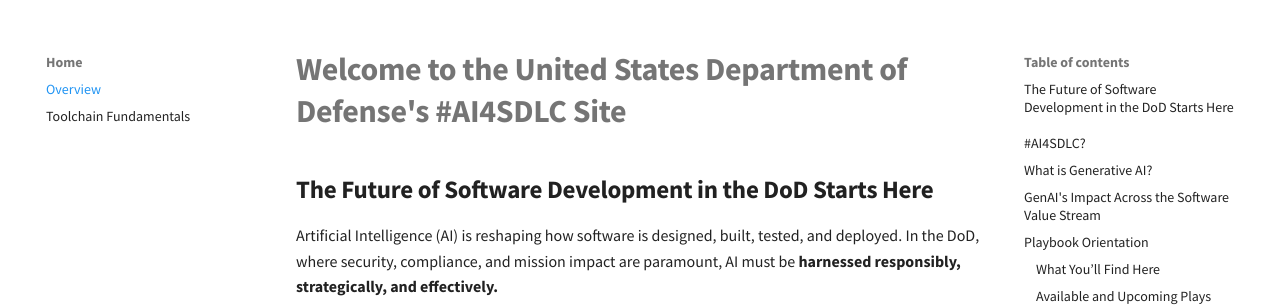
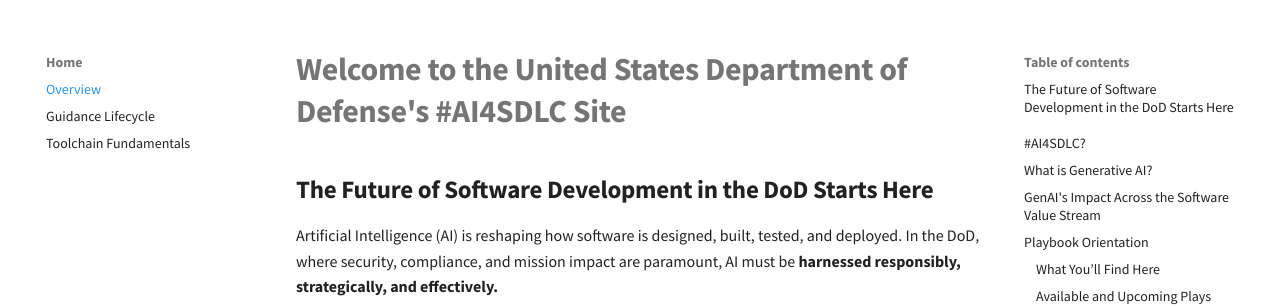
Before and after one commit to Code-dot-mil/AI4SDLC, an MkDocs documentation site: the page built from docs/index.md, in a window 1280 px wide. Shown: the part 149-456 px from the top of the page. Built offline with MkDocs 1.6.1 and Material for MkDocs 9.7.7, drawn with Linux system fonts in a browser that asks for light colours; comment, search, counter and statistics services are not loaded.

Commit message:
lifecycle guidance

```diff
--- a/mkdocs.yml
+++ b/mkdocs.yml
@@ -26,6 +26,7 @@
 nav:
   - Home:
     - Overview: index.md
+    - Guidance Lifecycle: lifecycle.md
     - Toolchain Fundamentals: plays/fundamentals-play.md
   - Plays:
     - Toolchain Fundamentals: plays/fundamentals-play.md
```
